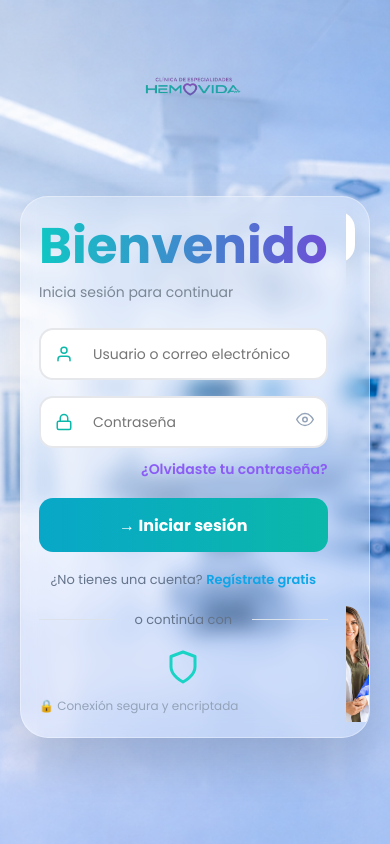
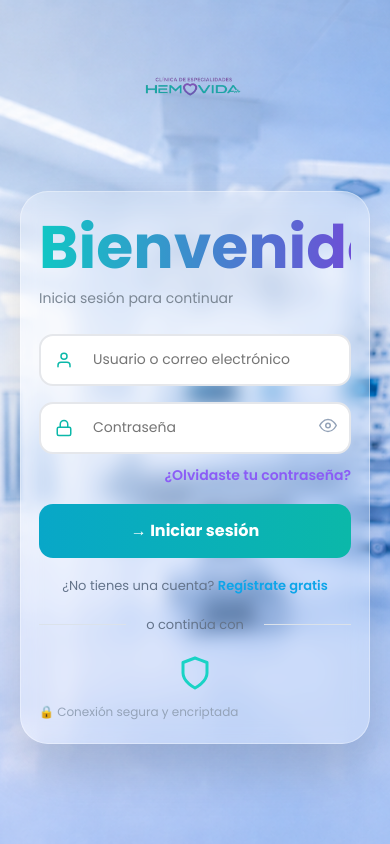
Before and after one commit to Emilio6345/hemovida-frontend, a React (Vite) app: page /login in a window 390 px wide. Built offline with nearby package versions, Linux system fonts and the light colour scheme.

Commit message:
fix responsive login mobile

```diff
--- a/src/styles/login.css
+++ b/src/styles/login.css
@@ -617,7 +617,7 @@ background-position-y: -388px;
   }
 
   .login-header-v2 h1{
-    font-size:50px;
+    font-size:60px;
     line-height:1.1;
     margin-bottom:8px;
   }
```
